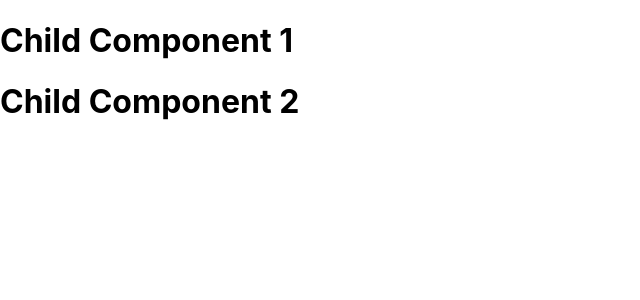
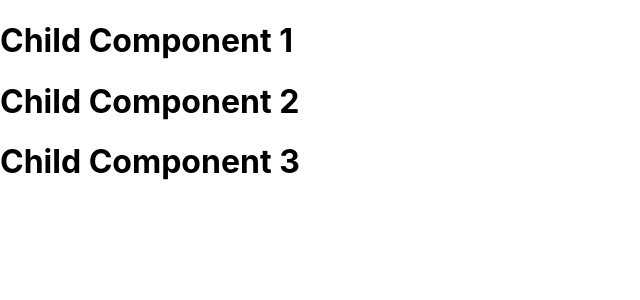
Before and after one commit to pappu-kumar-mahto/React, a React (Create React App) app in the folder Projects/reactjs-1/: page / in a window 1280 px wide. Shown: the top 300 px of the page, without its empty margins (0-640 px from the left). Built offline with nearby package versions, Linux system fonts and the light colour scheme.

Commit message:
ReactJs-1:  created some dummy components.

```diff
--- a/Projects/reactjs-1/src/App.js
+++ b/Projects/reactjs-1/src/App.js
@@ -1,12 +1,14 @@
 import './App.css';
 import ChildComponent1 from './components/ChildComponent1'
 import ChildComponent2 from './components/ChildComponent2'
+import ChildComponent3 from './components/ChildComponent3'
 
 function App() {
   return (
     <>
       <ChildComponent1/>
       <ChildComponent2/>
+      <ChildComponent3/>
     </>
   );
 }
--- /dev/null
+++ b/Projects/reactjs-1/src/components/ChildComponent3.js
@@ -0,0 +1,13 @@
+import React from "react"
+
+const ChildComponent3 = () =>{
+    return (
+        <div className="ChildComponent3">
+            <h1>
+                Child Component 3
+            </h1>
+        </div>
+    )
+}
+
+export default ChildComponent3
```
